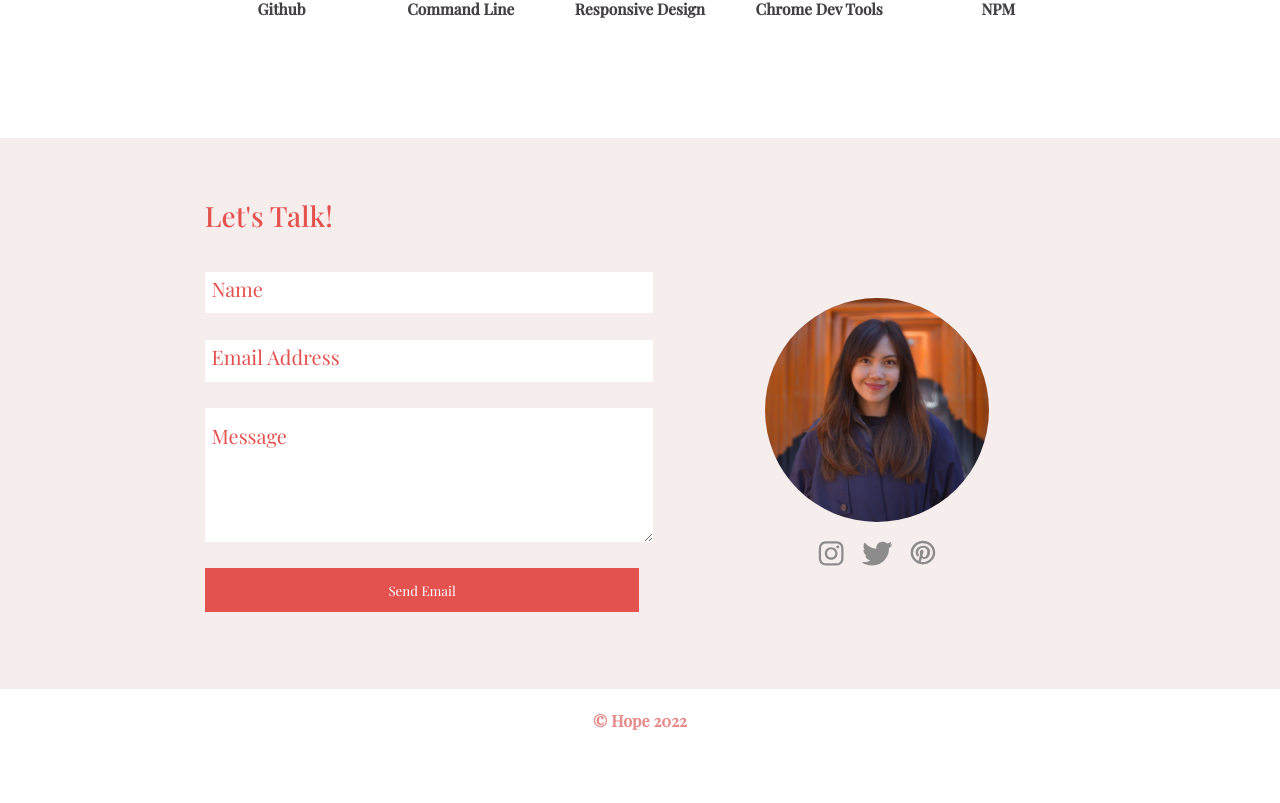
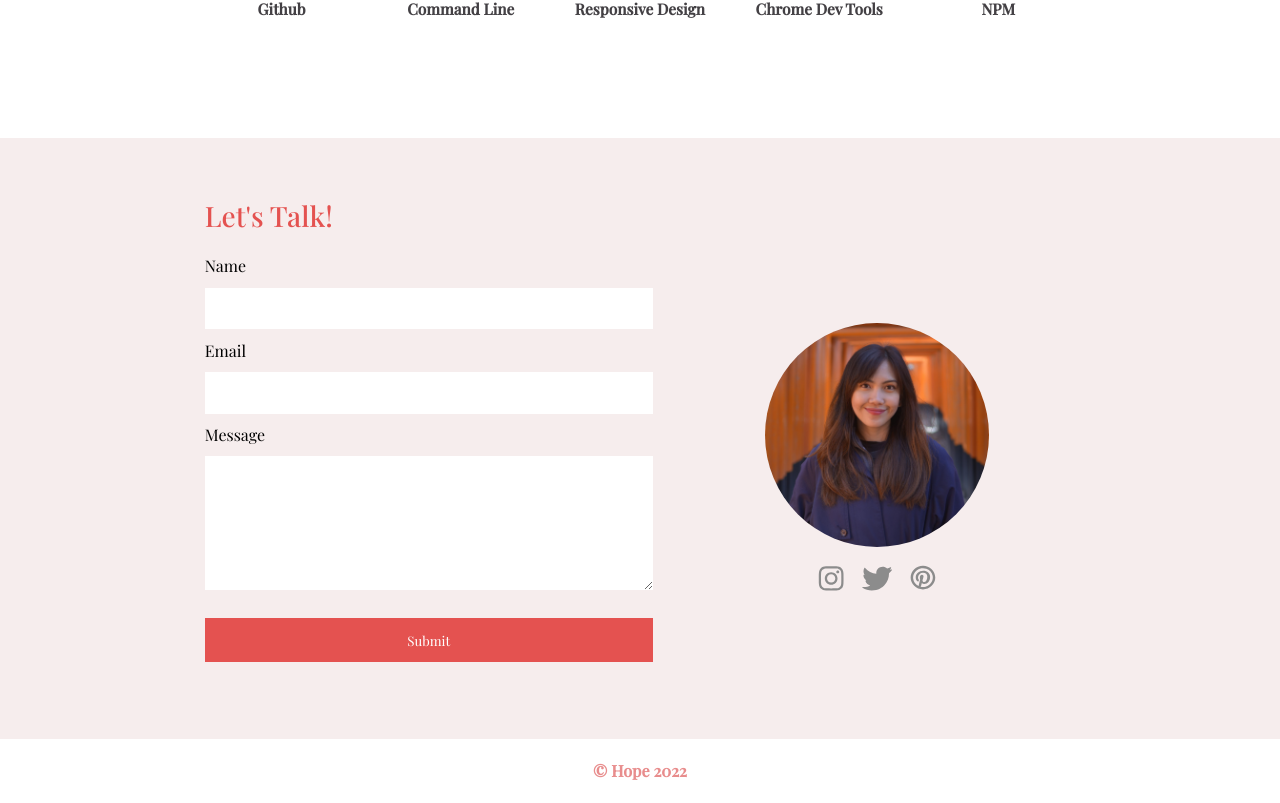
Before and after one commit to jezraelhope/Portfolio, a React (Create React App) app: page / in a window 1280 px wide. Shown: the part 3352-4155 px from the top of the page. Before the commit the page ends 4105 px from the top, so only its background shows below. Built offline with nearby package versions, Linux system fonts and the light colour scheme; a web font is replaced by a local one.

Commit message:
Add label to contact inputs

```diff
--- a/src/Components/Contact.js
+++ b/src/Components/Contact.js
@@ -14,29 +14,35 @@ const Contact = () => {
 				<div className="lets-talk">Let's Talk!</div>
 				<div className="contact-content">
 					<form action="https://formsubmit.co/e51707a287b52fbe7105c13830891293" method="POST" className="contact-form">
+						<div className="form-group">
+							<label>Name</label>
 							<input
 								type="text"
-							placeholder="Name"
 								name="name"
 								className="text-field"
 							/>
+						</div>
+						<div className="form-group">
+							<label>Email</label>
 							<input
 								type="email"
-							name="email"
-							placeholder="Email Address"
+								name="name"
 								className="text-field"
 							/>
+						</div>
+						<div className="form-group">
+							<label>Message</label>
 							<textarea
-							placeholder="Message"
 								name="message"
 								className="text-field"
 								id="text-area"
 							/>
-						<input
+						</div>
+						<button
 							type="submit"
 							value="Send Email"
 							className="submit"
-						/>
+						>Submit</button>
 					</form>
 					<div className="me-and-socials">
 						<img src={hope} alt="my_image" className="my-image" />
```
Lines whose indentation alone changed are shown as unchanged.
